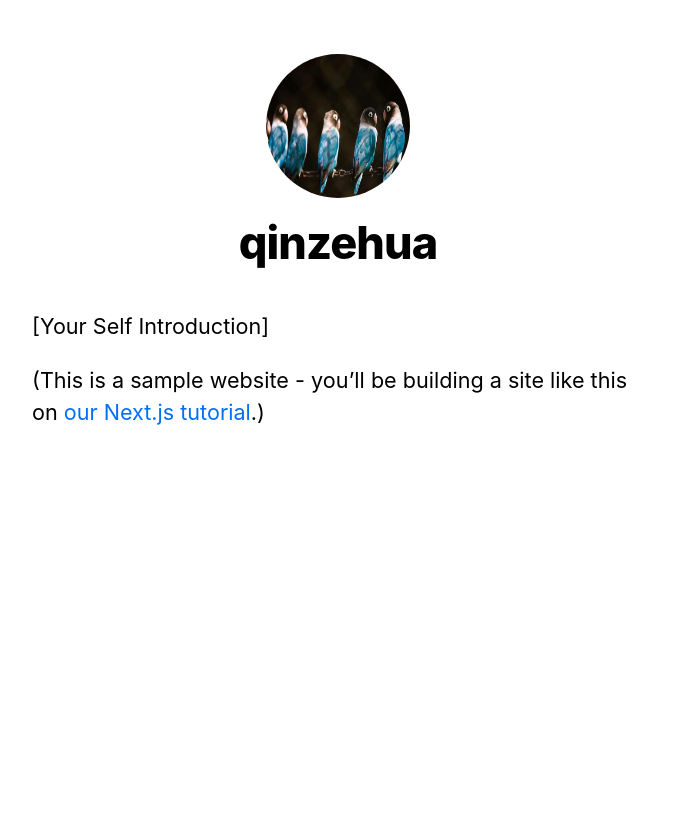
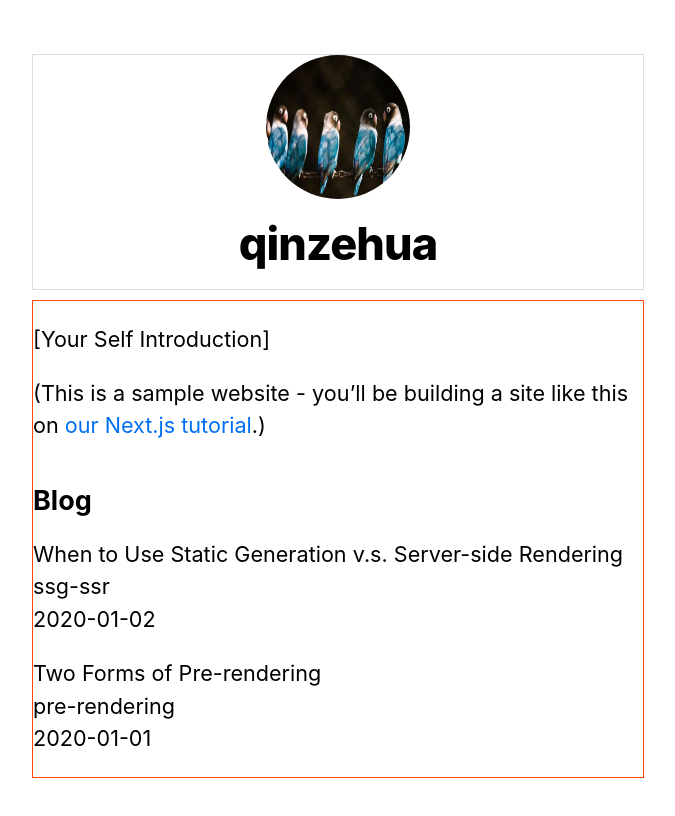
Before and after one commit to qinzehua/next.js-Learning, a Next.js app: page / in a window 1280 px wide. Shown: the top 816 px of the page, without its empty margins (302-977 px from the left). Built offline with nearby package versions, Linux system fonts and the light colour scheme.

Commit message:
prepare for dynamic router

```diff
--- a/components/layout.js
+++ b/components/layout.js
@@ -49,7 +49,7 @@
           </>
         )}
       </header>
-      <main>{children}</main>
+      <main className={styles.main}>{children}</main>
       {!home && (
         <div className={styles.backToHome}>
           <Link href="/">← Back to home</Link>
--- a/components/layout.module.css
+++ b/components/layout.module.css
@@ -8,6 +8,12 @@
     display: flex;
     flex-direction: column;
     align-items: center;
+    border: 1px solid #ddd;
+}
+
+.main {
+    border: 1px solid orangered;
+    margin-top: 10px;
 }
 
 .headerImage {
--- /dev/null
+++ b/lib/posts.js
@@ -0,0 +1,35 @@
+import fs from "fs";
+import path from "path";
+import matter from "gray-matter";
+
+const postsDirectory = path.join(process.cwd(), "posts");
+
+export function getSortedPostsData() {
+  // Get file names under /posts
+  const fileNames = fs.readdirSync(postsDirectory);
+  const allPostsData = fileNames.map((fileName) => {
+    // Remove ".md" from file name to get id
+    const id = fileName.replace(/\.md$/, "");
+
+    // Read markdown file as string
+    const fullPath = path.join(postsDirectory, fileName);
+    const fileContents = fs.readFileSync(fullPath, "utf8");
+
+    // Use gray-matter to parse the post metadata section
+    const matterResult = matter(fileContents);
+
+    // Combine the data with the id
+    return {
+      id,
+      ...matterResult.data,
+    };
+  });
+  // Sort posts by date
+  return allPostsData.sort((a, b) => {
+    if (a.date < b.date) {
+      return 1;
+    } else {
+      return -1;
+    }
+  });
+}
--- a/package.json
+++ b/package.json
@@ -6,6 +6,7 @@
     "start": "next start"
   },
   "dependencies": {
+    "gray-matter": "^4.0.3",
     "next": "latest",
     "react": "18.2.0",
     "react-dom": "18.2.0"
--- a/pages/index.js
+++ b/pages/index.js
@@ -1,8 +1,9 @@
 import Head from "next/head";
 import Layout, { siteTitle } from "../components/layout";
+import { getSortedPostsData } from "../lib/posts";
 import utilStyles from "../styles/utils.module.css";
 
-export default function Home() {
+export default function Home({ allPosts }) {
   return (
     <Layout home>
       <Head>
@@ -15,6 +16,29 @@
           <a href="https://www.nextjs.cn/learn">our Next.js tutorial</a>.)
         </p>
       </section>
+      <section className={`${utilStyles.headingMd} ${utilStyles.padding1px}`}>
+        <h2 className={utilStyles.headingLg}>Blog</h2>
+        <ul className={utilStyles.list}>
+          {allPosts.map(({ id, date, title }) => (
+            <li className={utilStyles.listItem} key={id}>
+              {title}
+              <br />
+              {id}
+              <br />
+              {date}
+            </li>
+          ))}
+        </ul>
+      </section>
     </Layout>
   );
 }
+
+export async function getStaticProps() {
+  const allPosts = getSortedPostsData();
+  return {
+    props: {
+      allPosts,
+    },
+  };
+}
--- /dev/null
+++ b/posts/pre-rendering.md
@@ -0,0 +1,11 @@
+---
+title: "Two Forms of Pre-rendering"
+date: "2020-01-01"
+---
+
+Next.js has two forms of pre-rendering: **Static Generation** and **Server-side Rendering**. The difference is in **when** it generates the HTML for a page.
+
+- **Static Generation** is the pre-rendering method that generates the HTML at **build time**. The pre-rendered HTML is then _reused_ on each request.
+- **Server-side Rendering** is the pre-rendering method that generates the HTML on **each request**.
+
+Importantly, Next.js lets you **choose** which pre-rendering form to use for each page. You can create a "hybrid" Next.js app by using Static Generation for most pages and using Server-side Rendering for others.
--- /dev/null
+++ b/posts/ssg-ssr.md
@@ -0,0 +1,19 @@
+---
+title: "When to Use Static Generation v.s. Server-side Rendering"
+date: "2020-01-02"
+---
+
+We recommend using **Static Generation** (with and without data) whenever possible because your page can be built once and served by CDN, which makes it much faster than having a server render the page on every request.
+
+You can use Static Generation for many types of pages, including:
+
+- Marketing pages
+- Blog posts
+- E-commerce product listings
+- Help and documentation
+
+You should ask yourself: "Can I pre-render this page **ahead** of a user's request?" If the answer is yes, then you should choose Static Generation.
+
+On the other hand, Static Generation is **not** a good idea if you cannot pre-render a page ahead of a user's request. Maybe your page shows frequently updated data, and the page content changes on every request.
+
+In that case, you can use **Server-Side Rendering**. It will be slower, but the pre-rendered page will always be up-to-date. Or you can skip pre-rendering and use client-side JavaScript to populate data.
```
Also changed, not shown: pages/posts/[id].js (added, +9 -0 lines), pages/posts/first-post.js (deleted, +0 -18 lines), 1 other file (tests, documents, lock files or other folders).
